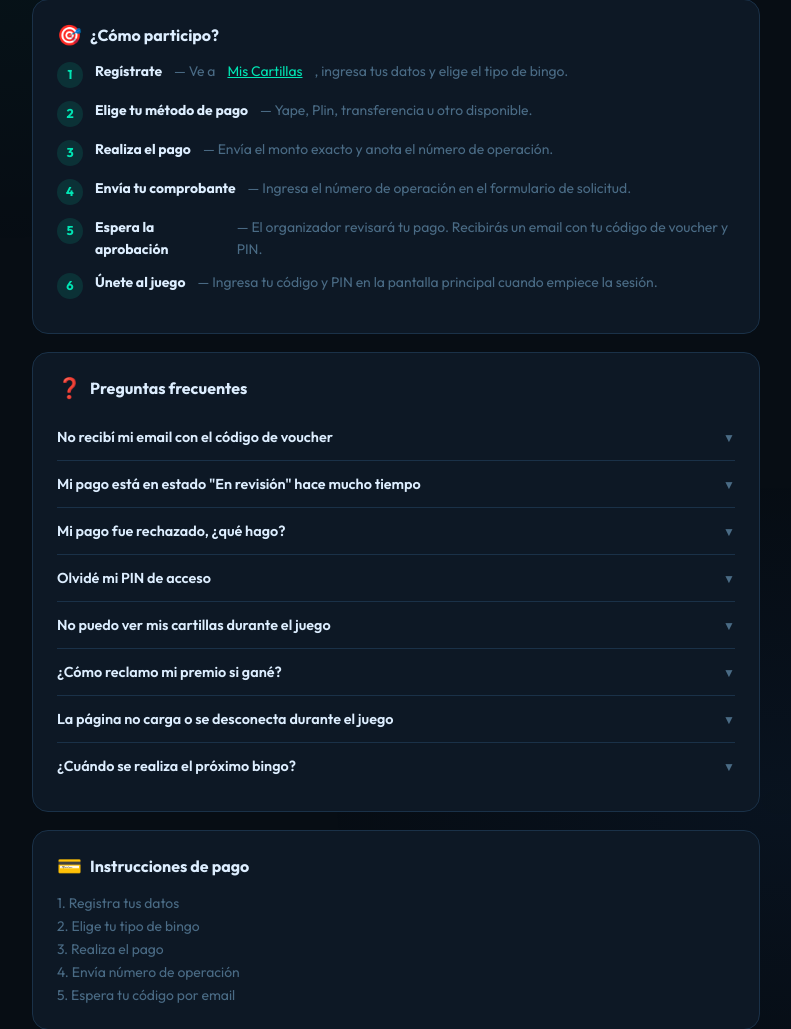
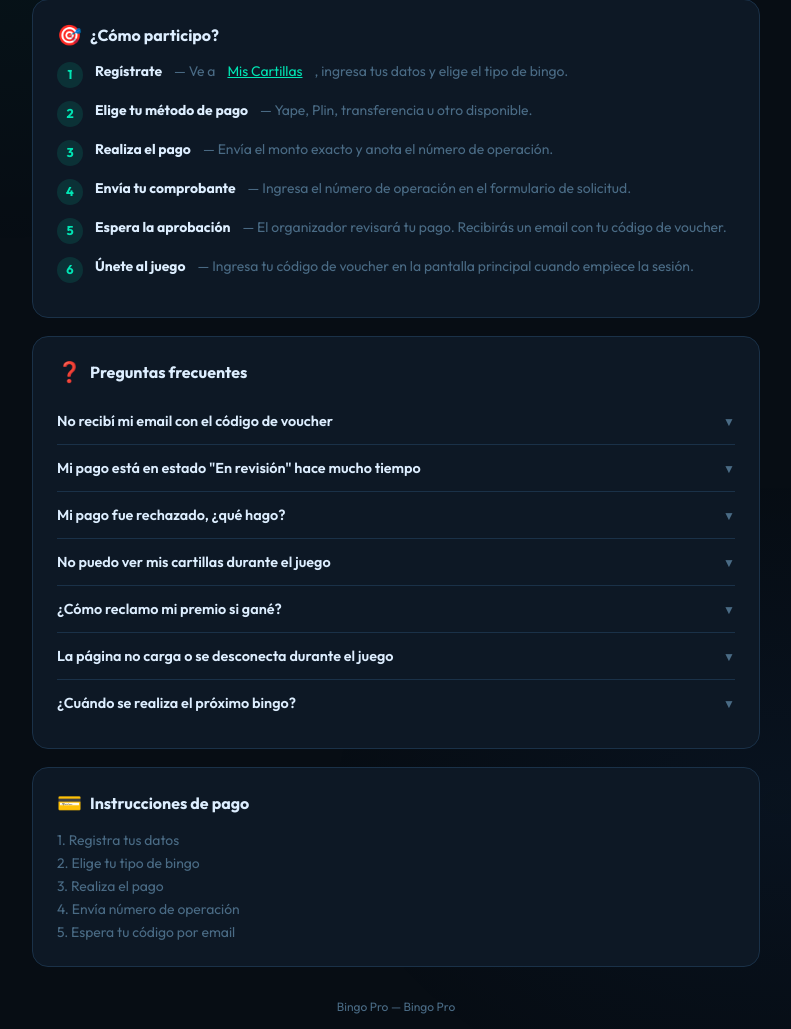
Before and after one commit to jorgerensoraji/Bingo_Web2, a Flask app: page /ayuda in a window 1280 px wide. Shown: the part 286-1315 px from the top of the page, without its empty margins (244-1035 px from the left). Run offline with Flask 3, Linux system fonts and the light colour scheme; data that the repository does not hold is empty.

Commit message:
Remove PIN references from help page — access is by voucher code only
Co-Authored-By: Claude Sonnet 4.6 <noreply@anthropic.com>

```diff
--- a/templates/ayuda.html
+++ b/templates/ayuda.html
@@ -237,8 +237,8 @@
       <li><strong>Elige tu método de pago</strong> — Yape, Plin, transferencia u otro disponible.</li>
       <li><strong>Realiza el pago</strong> — Envía el monto exacto y anota el número de operación.</li>
       <li><strong>Envía tu comprobante</strong> — Ingresa el número de operación en el formulario de solicitud.</li>
-      <li><strong>Espera la aprobación</strong> — El organizador revisará tu pago. Recibirás un email con tu código de voucher y PIN.</li>
-      <li><strong>Únete al juego</strong> — Ingresa tu código y PIN en la pantalla principal cuando empiece la sesión.</li>
+      <li><strong>Espera la aprobación</strong> — El organizador revisará tu pago. Recibirás un email con tu código de voucher.</li>
+      <li><strong>Únete al juego</strong> — Ingresa tu código de voucher en la pantalla principal cuando empiece la sesión.</li>
     </ol>
   </div>
 
@@ -289,23 +289,12 @@
 
     <div class="faq-item">
       <button class="faq-q">
-        Olvidé mi PIN de acceso
-        <span class="faq-arrow">&#9660;</span>
-      </button>
-      <div class="faq-a">
-        Tu PIN de 4 dígitos fue enviado en el email de aprobación. Revisa ese email.<br>
-        Si no lo encuentras, contáctanos con tu código de voucher y te ayudamos a recuperarlo.
-      </div>
-    </div>
-
-    <div class="faq-item">
-      <button class="faq-q">
         No puedo ver mis cartillas durante el juego
         <span class="faq-arrow">&#9660;</span>
       </button>
       <div class="faq-a">
         <ol>
-          <li>Asegúrate de haber ingresado el <strong>código de voucher</strong> y el <strong>PIN</strong> correctamente en la pantalla principal.</li>
+          <li>Asegúrate de haber ingresado tu <strong>código de voucher</strong> correctamente en la pantalla principal.</li>
           <li>La sesión debe estar <strong>activa o en preparación</strong> para que aparezcan tus cartillas.</li>
           <li>Prueba recargar la página (<strong>F5</strong> o deslizar hacia abajo en móvil).</li>
           <li>Si usas celular, verifica que tengas buena conexión a internet.</li>
```
